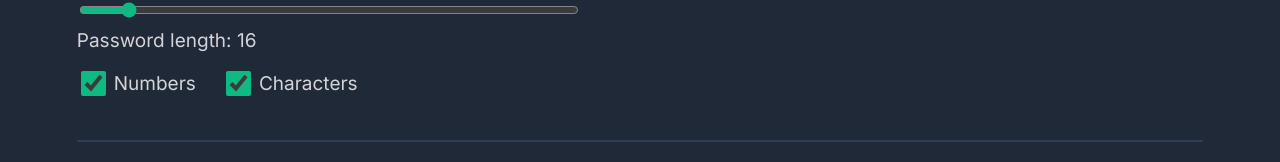
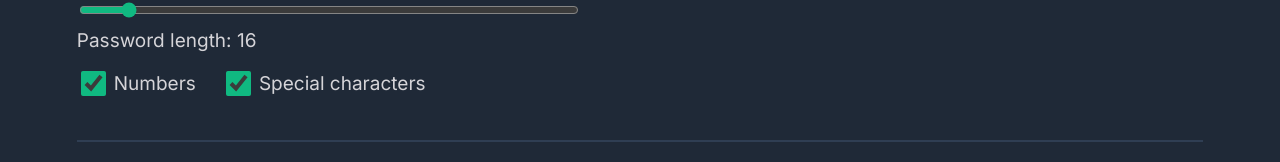
Before and after one commit to cdeshal/scrimba-randomPasswordGenerator, a plain HTML site: page index.html in a window 1280 px wide. Shown: the part 417-579 px from the top of the page. Drawn offline with Linux system fonts and the light colour scheme.

Commit message:
second update
changed text "characters" to "Special characters"

```diff
--- a/index.html
+++ b/index.html
@@ -15,7 +15,7 @@
             <p>Password length: <span id="passwordLen-p"></span></p>
             <div id="checkbox-container">
                 <input type="checkbox" id="num-checkbox" onclick="getStatus()" checked> <span class="gray-text">Numbers</span>
-                <input type="checkbox" id="char-checkbox" onclick="getStatus()" checked> <span class="gray-text">Characters</span>
+                <input type="checkbox" id="char-checkbox" onclick="getStatus()" checked> <span class="gray-text">Special characters</span>
             </div>
         </div>
         <div id="border"></div>
```
